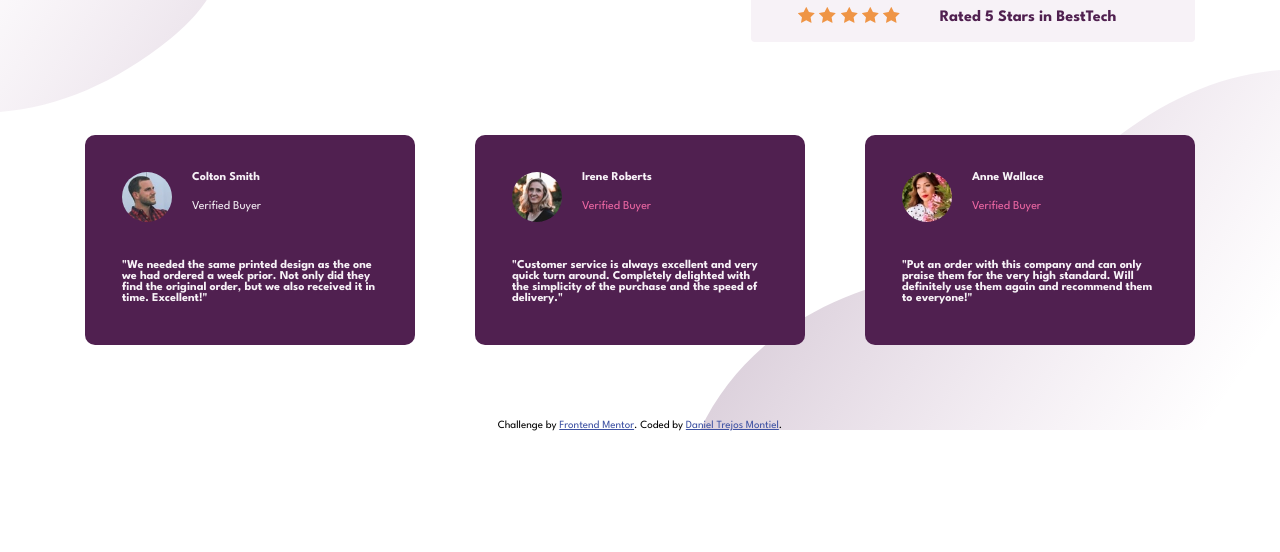
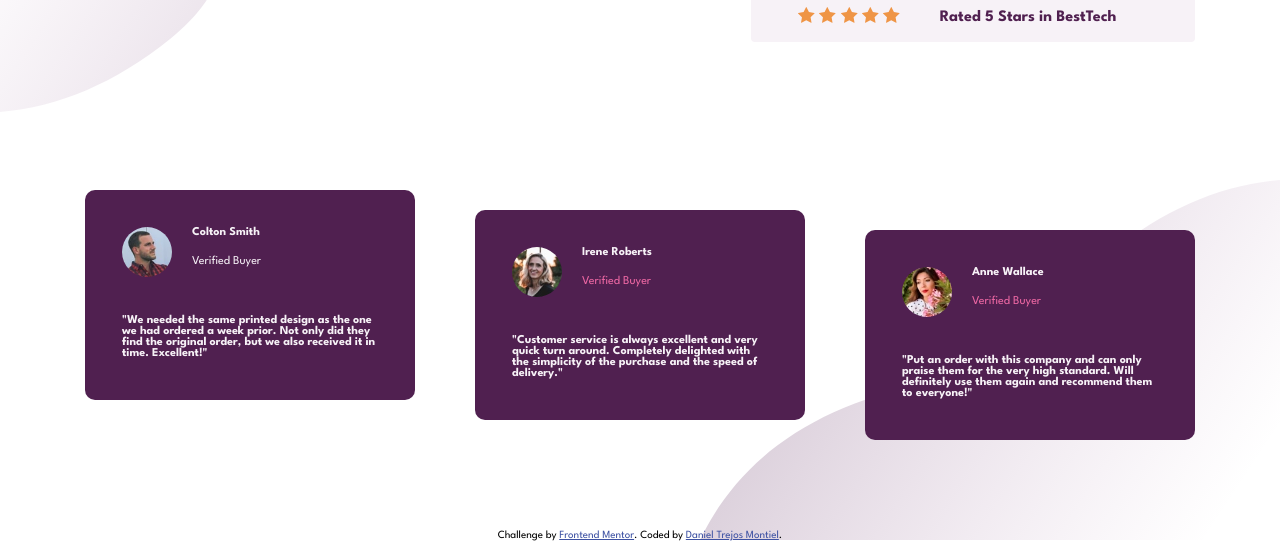
Before and after one commit to danieltrejos/frontend-mentor-challenge-social-proof-section, a plain HTML site: page index.html in a window 1280 px wide. Shown: the part 248-800 px from the top of the page. Drawn offline with Linux system fonts and the light colour scheme.

Commit message:
Correccion de espacios en la ultima mediaqueri

```diff
--- a/css/style.css
+++ b/css/style.css
@@ -310,10 +310,21 @@ body {
             display: flex;
             flex-direction: row;
             padding: 0;
+            height: 320px;
 
+            .card2 {
+                position: relative;
+                top: 20px;
+            }
+
+            .card3 {
+                position: relative;
+                top: 40px;
+            }
 
             .cards {
                 margin: 0;
+
             }
         }
     }
```
